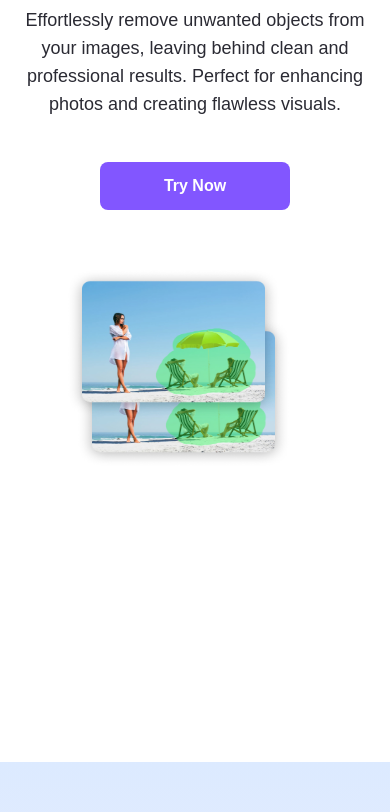
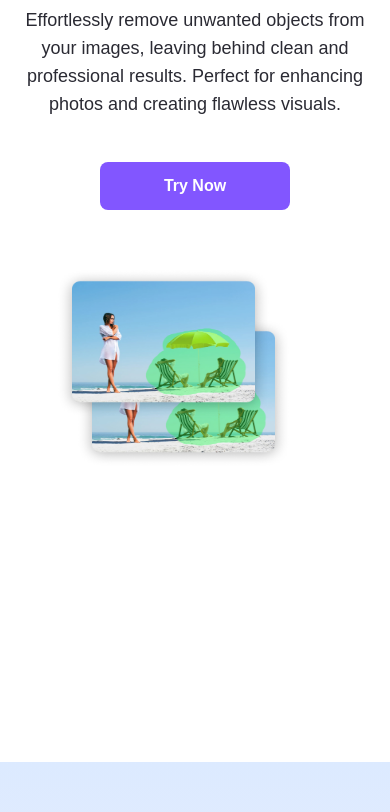
Before and after one commit to trusha97/ImageEditor, a Next.js app: page / in a window 390 px wide. Shown: the part 3587-4399 px from the top of the page. Built offline with nearby package versions, Linux system fonts and the light colour scheme; a web font is replaced by a local one.

Commit message:
pixel perfect in objectremover

```diff
--- a/src/styles/globals.css
+++ b/src/styles/globals.css
@@ -296,7 +296,7 @@ input[type="checkbox"] {
 
 @media (max-width:400px) {
       .aaa {
-        left: 50px;
+        left: 40px;
     }
   .bbb {
         left: 10px;
```
